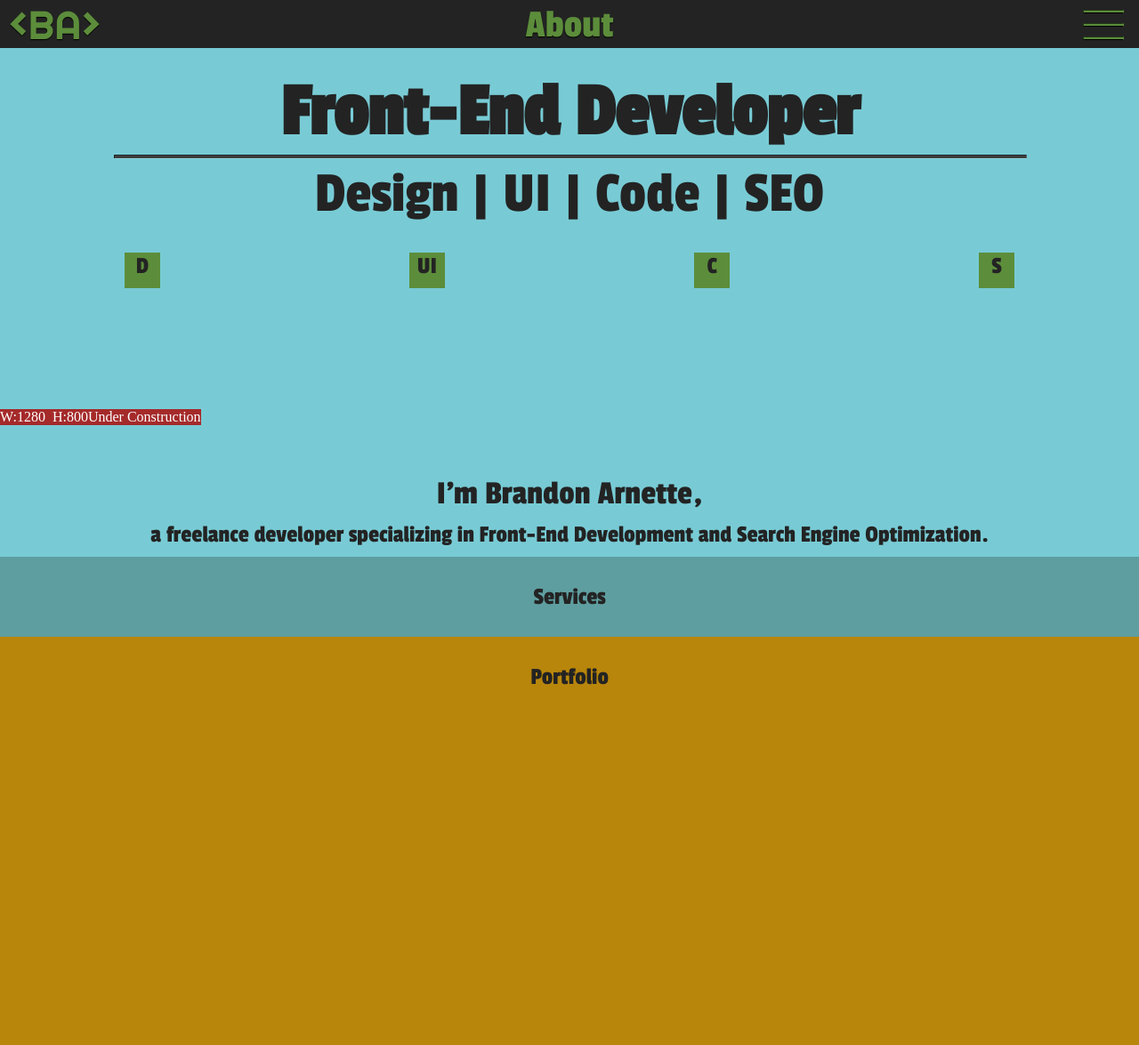
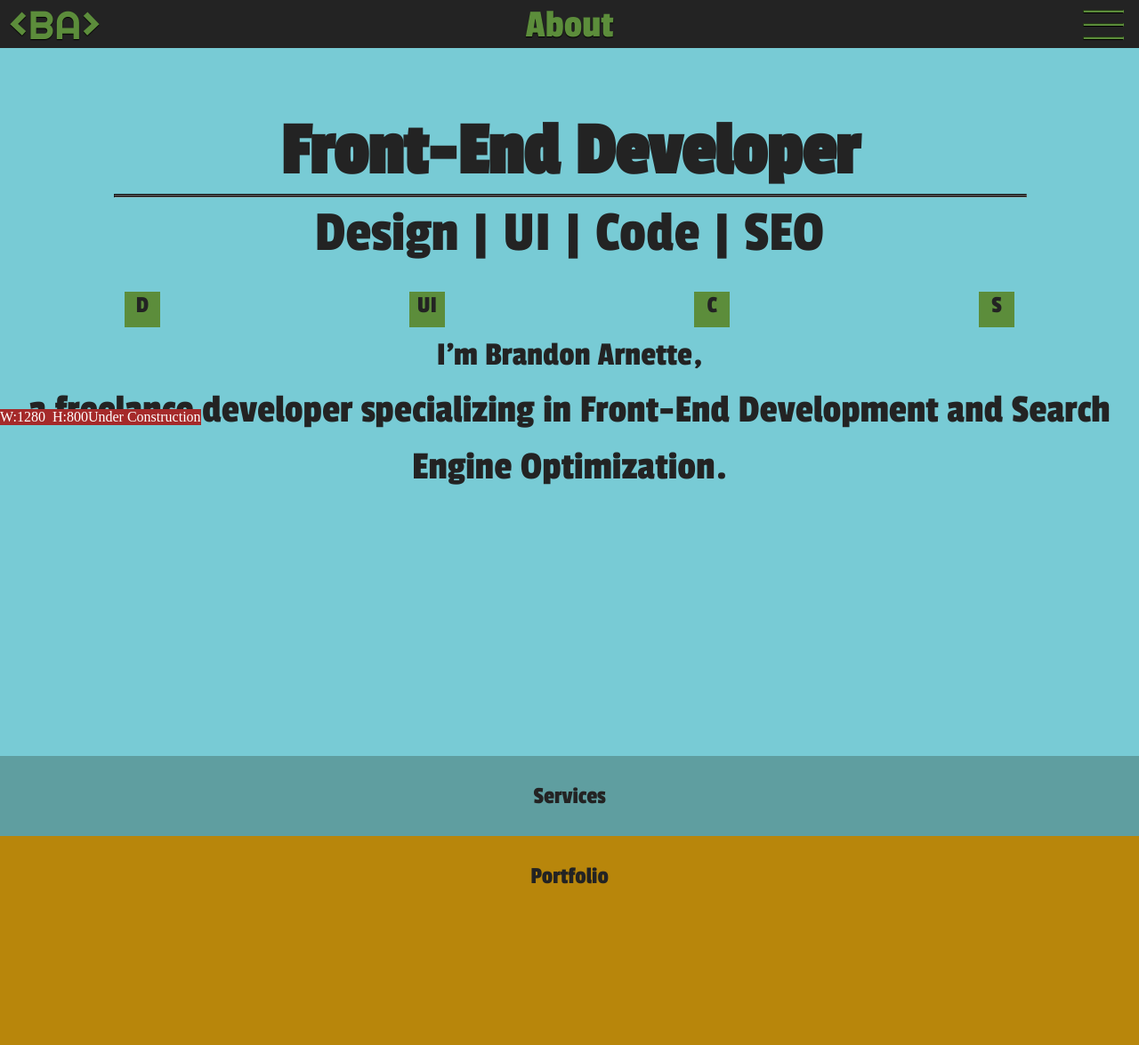
Before and after one commit to BrandonArnette/Portfolio-Site, a PHP site: page / in a window 1280 px wide. Shown: the top 1175 px of the page at 89% size. Run offline with PHP 8.4, Linux system fonts and the light colour scheme; some libraries are stand-ins or nearby versions.

Commit message:
Few more changes on about section

```diff
--- a/_sass/_animation.scss
+++ b/_sass/_animation.scss
@@ -7,7 +7,7 @@
 
 
 @keyframes AS-LeftRight-A1 {
-    0% {transform: translateY(200px);}
+    0% {transform: translateY(800px);}
     100% {transform: translateY(0px);}
 }
 
--- a/_sass/_mobile.scss
+++ b/_sass/_mobile.scss
@@ -6,7 +6,7 @@ $textColor: #232323;
     width: 100%;
 }
 
-//Navbar-------------------------------
+//Navbar---------------------------------------
 #navbar{
     position: fixed;
     height: calc(34px + 1vw);
@@ -19,7 +19,6 @@ $textColor: #232323;
 
     padding-bottom: 7px;
 }
-
 #headerLogo{
     float: left;
     font-family: Righteous;
@@ -28,7 +27,6 @@ $textColor: #232323;
 
     padding-left: 10px;
 }
-
 #headerText {
     position: absolute;
     width: 100vw;
@@ -42,7 +40,6 @@ $textColor: #232323;
 
     padding-top: 4px;
 }
-
 #headerMenu{
     hr{ //Temp---------
         width: 60%;
@@ -72,15 +69,16 @@ $textColor: #232323;
     color:$secondaryColor;
 }
 
-
+//About---------------------------------------
 #aboutWrapper{
 
-    padding-top: 20px;
+
     //padding-bottom: 200px;
     color: $textColor;
     background-color:#78cbd5;
     position: relative;
     z-index: 100;
+    height: 100vh;
     p{
         padding-bottom: 10px;
     }
@@ -88,9 +86,8 @@ $textColor: #232323;
 
 
 }
-
 #aboutHeading{
-     h1{
+    h1{
         font-family: Passion One;
         font-size: calc(1em + 4.5vw);
         text-align: center;
@@ -114,8 +111,8 @@ $textColor: #232323;
 
     }
     margin-bottom: 20px;
+    padding-top: 8vh;
 }
-
 #aboutTextHeader{
     padding-left: 20px;
     padding-right: 20px;
@@ -123,13 +120,16 @@ $textColor: #232323;
     font-size: 1.4em;
 
 }
-
 #aboutText{
     padding-left: 20px;
     padding-right: 20px;
 
+    line-height: 140%;
+    font-size: calc(0.5em + 2.5vw);
     @include AS-LeftRight(5s);
 }
+
+
 
 #cube1{
     height: 40px;
@@ -168,7 +168,7 @@ $textColor: #232323;
     margin-bottom: 10px;
 }
 
-
+//--------------------------------------------
 
 
 #servicesWrapper{
--- a/_style/style.css
+++ b/_style/style.css
@@ -22,7 +22,7 @@ body, #mainWrapper {
 
 @keyframes AS-LeftRight-A1 {
   0% {
-    transform: translateY(200px); }
+    transform: translateY(800px); }
   100% {
     transform: translateY(0px); } }
 @keyframes AS-LeftRight-A2 {
@@ -115,16 +115,17 @@ body, #mainWrapper {
   color: #232323; }
 
 #aboutWrapper {
-  padding-top: 20px;
   color: #232323;
   background-color: #78cbd5;
   position: relative;
-  z-index: 100; }
+  z-index: 100;
+  height: 100vh; }
   #aboutWrapper p {
     padding-bottom: 10px; }
 
 #aboutHeading {
-  margin-bottom: 20px; }
+  margin-bottom: 20px;
+  padding-top: 8vh; }
   #aboutHeading h1 {
     font-family: Passion One;
     font-size: calc(1em + 4.5vw);
@@ -160,6 +161,8 @@ body, #mainWrapper {
 #aboutText {
   padding-left: 20px;
   padding-right: 20px;
+  line-height: 140%;
+  font-size: calc(0.5em + 2.5vw);
   animation-name: AS-LeftRight-A1;
   animation-duration: 5s;
   animation-iteration-count: 1; }
--- a/index.html
+++ b/index.html
@@ -61,7 +61,7 @@
                     <p>Design | UI | Code | SEO</p>
                 </div>
 
-                <div class="grid_col100" style="margin-bottom: 200px">
+                <div class="grid_col100" style="padding-top: 10vh margin-bottom: 20px">
 
                     <div class="grid_col25"><div id="cube1">D</div></div>
                     <div class="grid_col25"><div id="cube2">UI</div></div>
```
Also changed, not shown: 1 other file.
